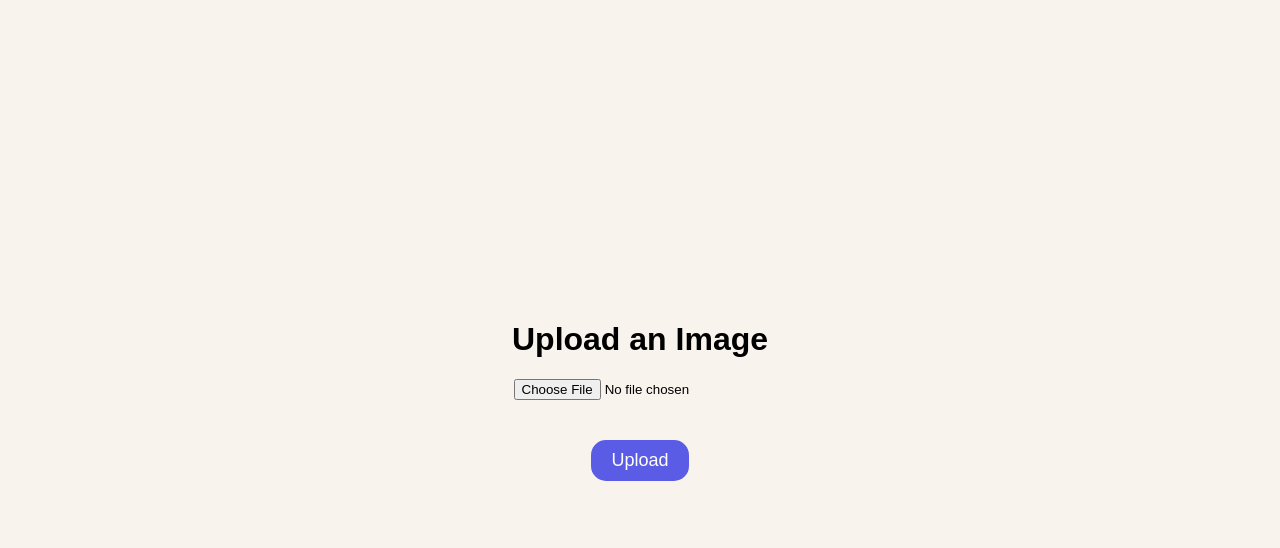
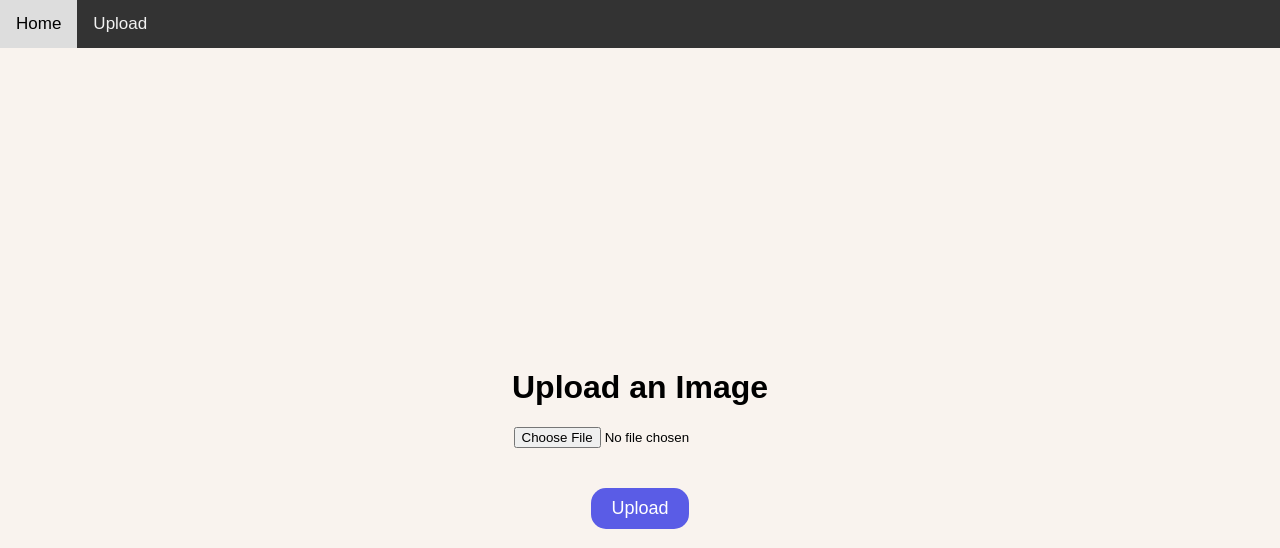
Before and after one commit to SatArw/prototype, a Flask app: page /upload in a window 1280 px wide. Shown: the top 548 px of the page. Before the commit the page ends 481 px from the top, so only its background shows below. Run offline with Flask 2, Linux system fonts and the light colour scheme.

Commit message:
Update upload.html

```diff
--- a/templates/upload.html
+++ b/templates/upload.html
@@ -6,6 +6,12 @@
     <link rel="stylesheet" href="{{ url_for('static', filename='styles.css') }}">
   </head>
   <body>
+      <nav>
+		<div class="navbar">
+			<a href="{{ url_for('home') }}" class="active">Home</a>
+			<a href="{{ url_for('upload') }}">Upload</a>
+		</div>
+	</nav>
     <div class="container">
       <h1>Upload an Image</h1>
       <form action="/upload" method="POST" enctype="multipart/form-data">
```
